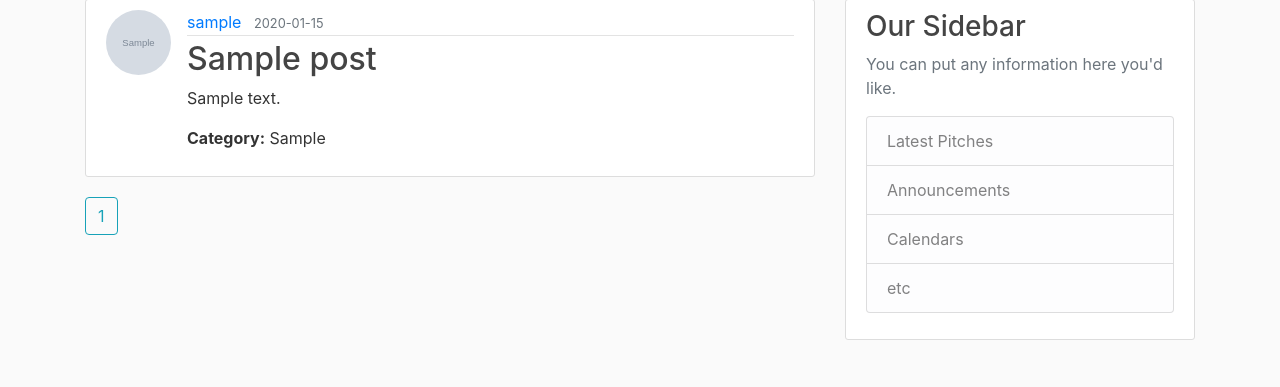
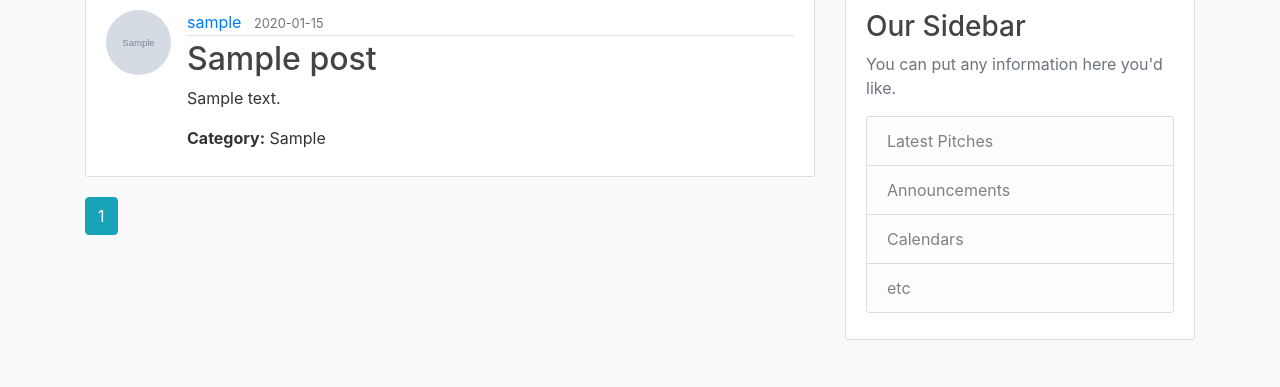
Before and after one commit to TimothyGicharu/Flask-Pitch, a Flask app: page / in a window 1280 px wide. Shown: the part 81-468 px from the top of the page. Run offline with Flask 2, Linux system fonts and the light colour scheme; tables that the repository leaves empty hold one stand-in row (values such as "Sample post"); grey boxes marked "Sample" are stand-in pictures; some libraries are stand-ins or nearby versions.

Commit message:
Add style to pages link buttons

```diff
--- a/pitch/templates/home.html
+++ b/pitch/templates/home.html
@@ -18,7 +18,11 @@
     {% endfor %}
     {% for page_num in pitches.iter_pages(left_edge=1, right_edge=1, left_current=1, right_current=2) %}
         {% if page_num%}
-            <a class="btn btn-outline-info mb-4" href="{{ url_for('home', page=page_num)}}">{{ page_num }}</a>
+            {% if pitches.page == page_num %}
+                <a class="btn btn-info mb-4" href="{{ url_for('home', page=page_num)}}">{{ page_num }}</a>
+            {% else %}
+                <a class="btn btn-outline-info mb-4" href="{{ url_for('home', page=page_num)}}">{{ page_num }}</a>
+            {% endif %}
         {% else %}
             ...
         {% endif %}
```
